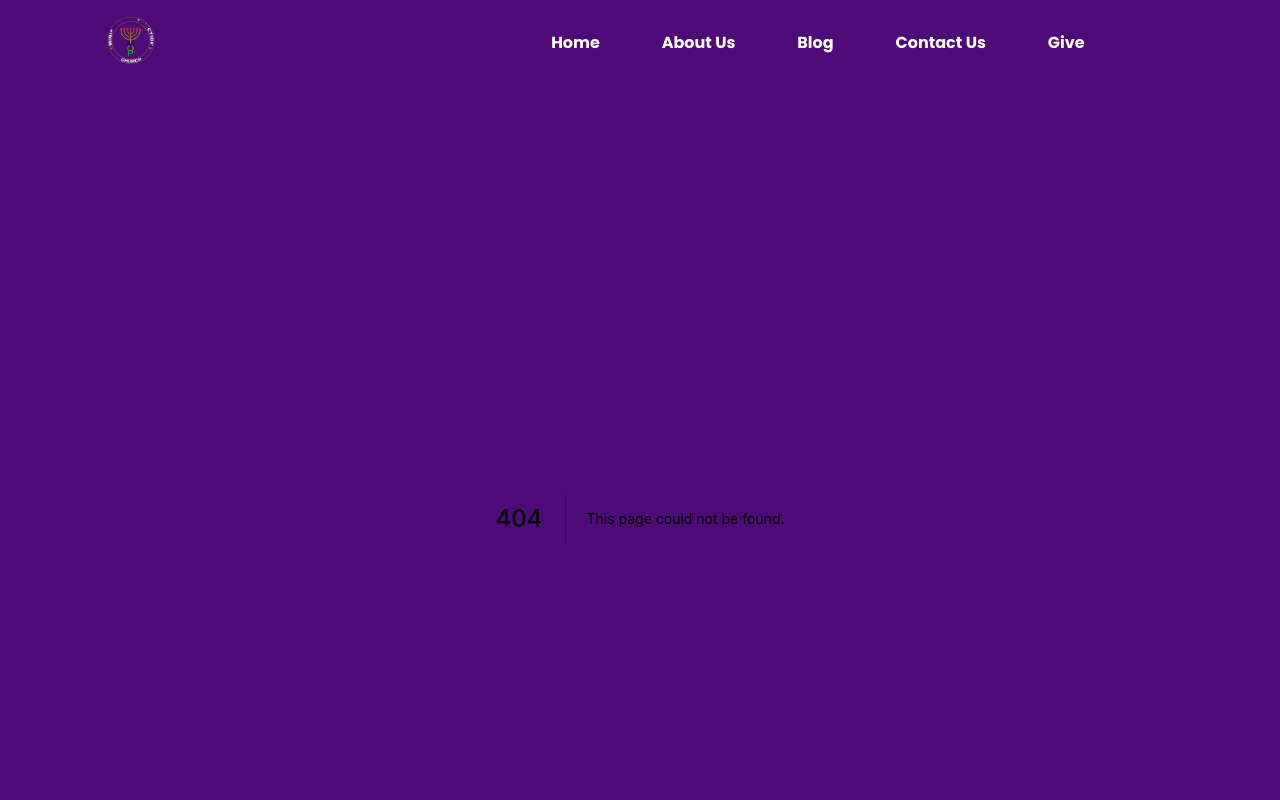
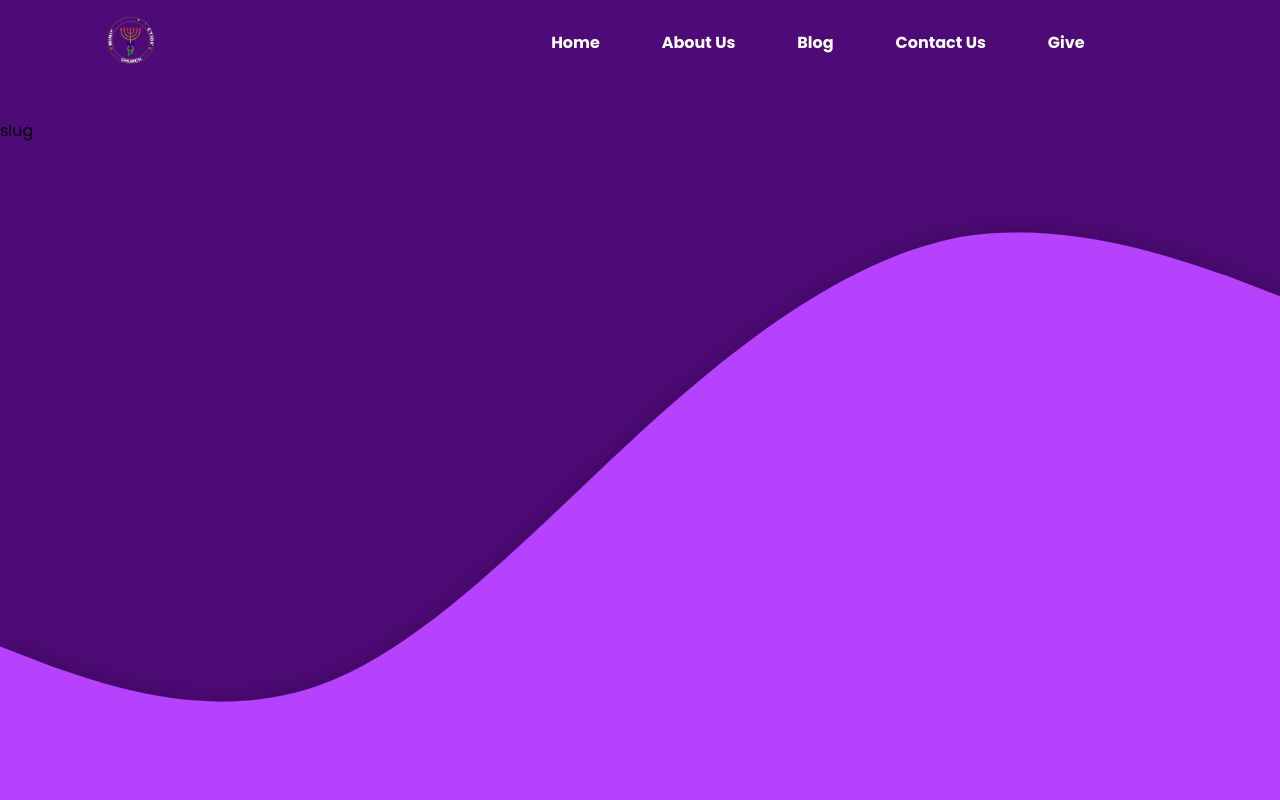
Before and after one commit to Onyelaudochukwuka/mopugbowo, a Next.js app: page /blog/1 in a window 1280 px wide. Before the commit this address had no page. Shown: the top 800 px of the page. Built offline with nearby package versions, Linux system fonts and the light colour scheme.

Commit message:
created page slug

```diff
--- /dev/null
+++ b/pages/blog/[slug].tsx
@@ -0,0 +1,18 @@
+import type { NextPage } from 'next'
+
+export interface IslugProps {
+  slug: string;
+}
+
+const slug: NextPage<IslugProps> = ({ slug }) =>{
+  return (
+    <section>
+      slug
+    </section>
+  );
+}
+slug.getInitialProps = async ({ query }: any) => {
+  const { slug } = query;
+  return { slug };
+}
+export default slug;
```
